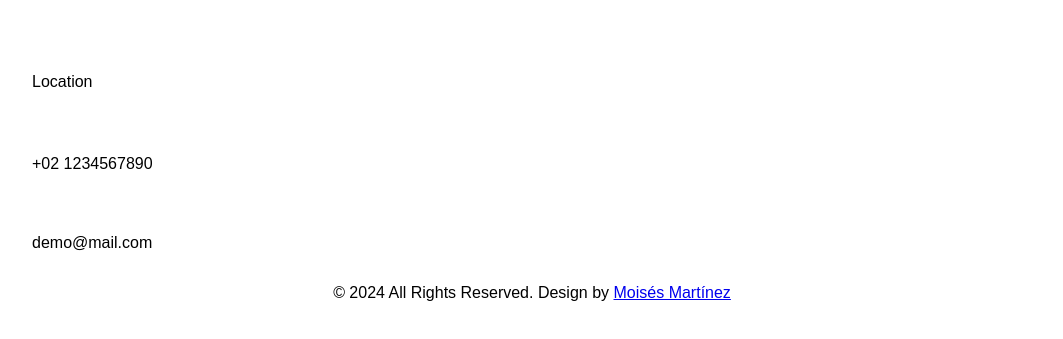
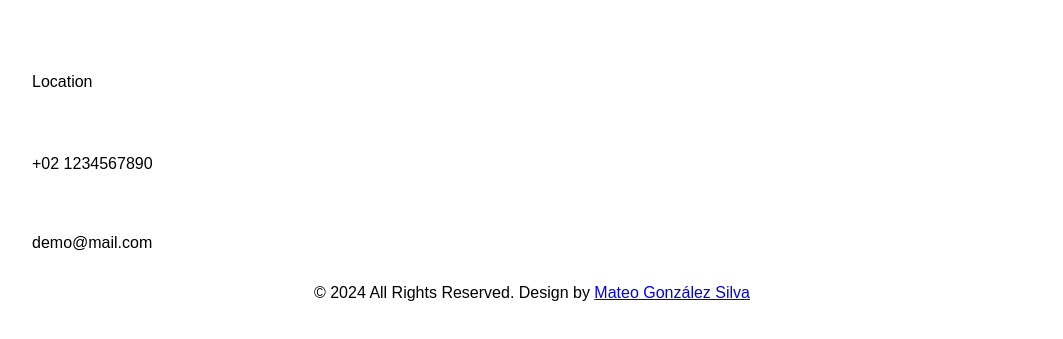
Before and after one commit to mateo-gonzalez-silva/my_first_web_page_2024, a plain HTML site: page index.html in a window 1280 px wide. Shown: the part 169-508 px from the top of the page, without its empty margins (108-1171 px from the left). Drawn offline with Linux system fonts and the light colour scheme.

Commit message:
Adding some changes to the index.html file

```diff
--- a/index.html
+++ b/index.html
@@ -151,7 +151,7 @@
     </main>
 
     <footer class="footer-section">
-        <p>&copy; 2024 All Rights Reserved. Design by <a href="#">Moisés Martínez</a></p>
+        <p>&copy; 2024 All Rights Reserved. Design by <a href="#">Mateo González Silva</a></p>
     </footer>
 </body>
 </html>
```
